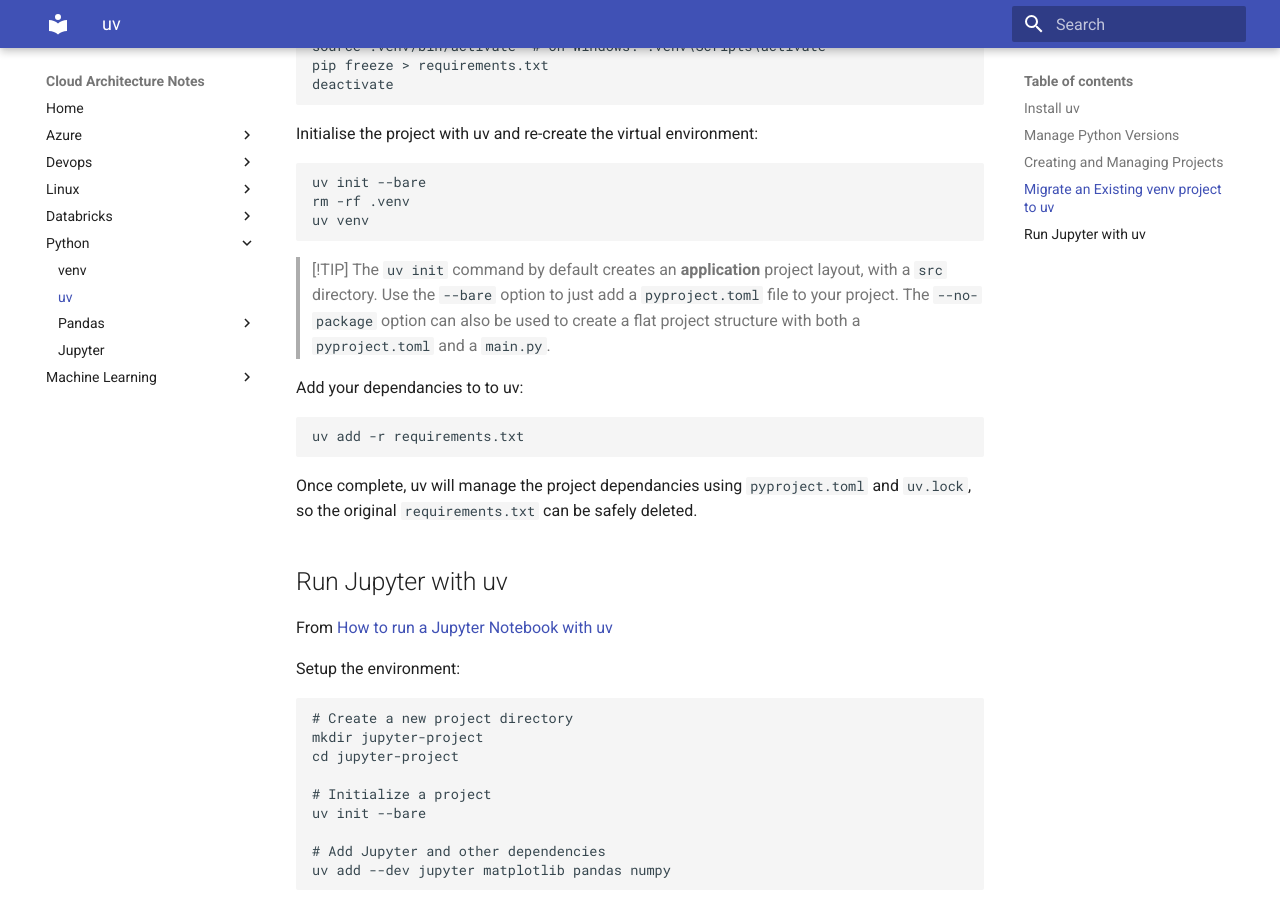
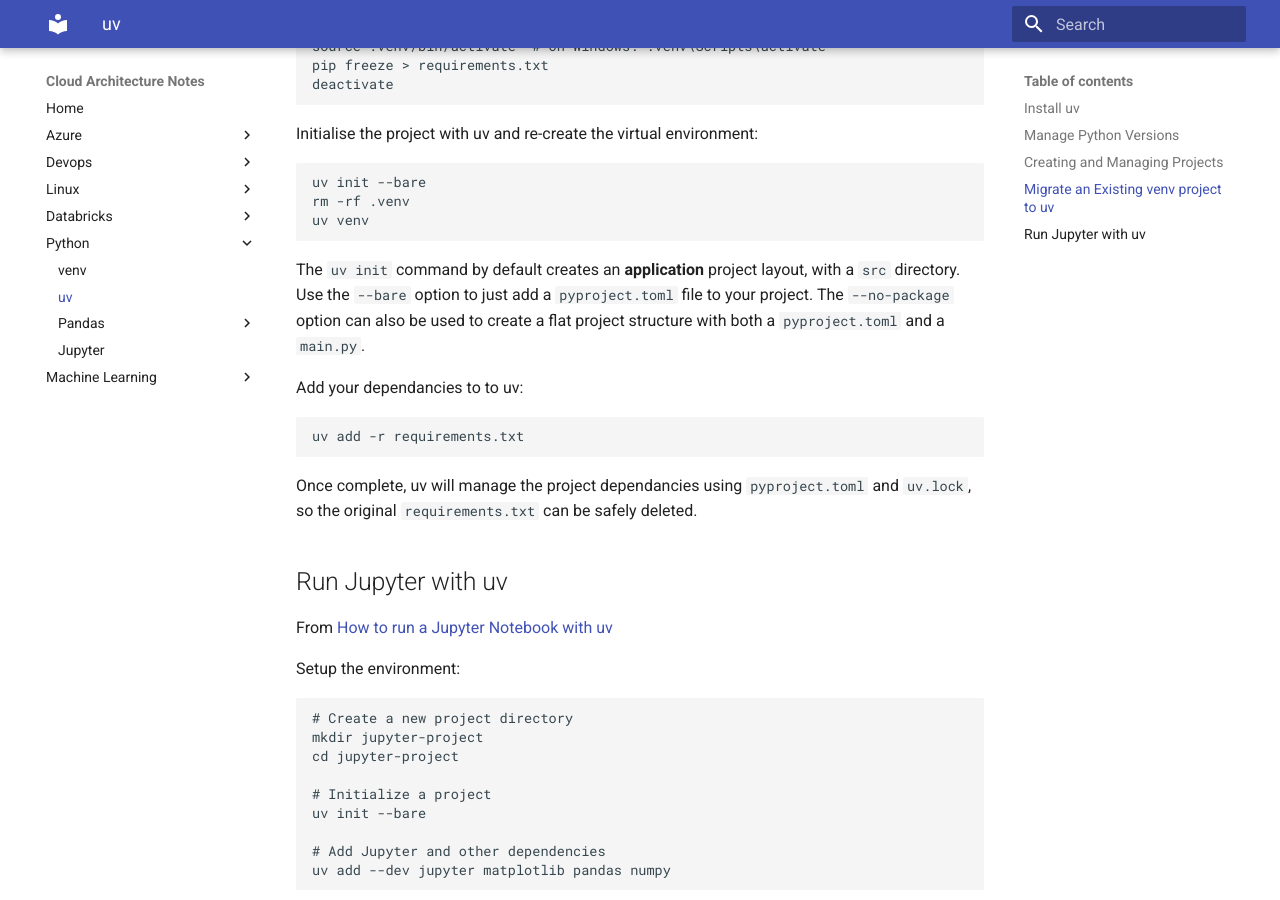
Before and after one commit to dram1964/cloudarchitect, an MkDocs documentation site: the page built from docs/python/uv.md, in a window 1280 px wide and 900 px high, scrolled down 1513 px. Built offline with MkDocs 1.6.1 and Material for MkDocs 9.7.7, drawn with Linux system fonts in a browser that asks for light colours.

````diff
--- a/docs/python/uv.md
+++ b/docs/python/uv.md
@@ -75,12 +75,11 @@ rm -rf .venv
 uv venv
 ```
 
-> [!TIP]
-> The `uv init` command by default creates an **application** project
-> layout, with a `src` directory. Use the `--bare` option to just add
-> a `pyproject.toml` file to your project. The `--no-package` option
-> can also be used to create a flat project structure with both a
-> `pyproject.toml` and a `main.py`.
+The `uv init` command by default creates an **application** project
+layout, with a `src` directory. Use the `--bare` option to just add
+a `pyproject.toml` file to your project. The `--no-package` option
+can also be used to create a flat project structure with both a
+`pyproject.toml` and a `main.py`.
 
 Add your dependancies to to uv:
 
````
